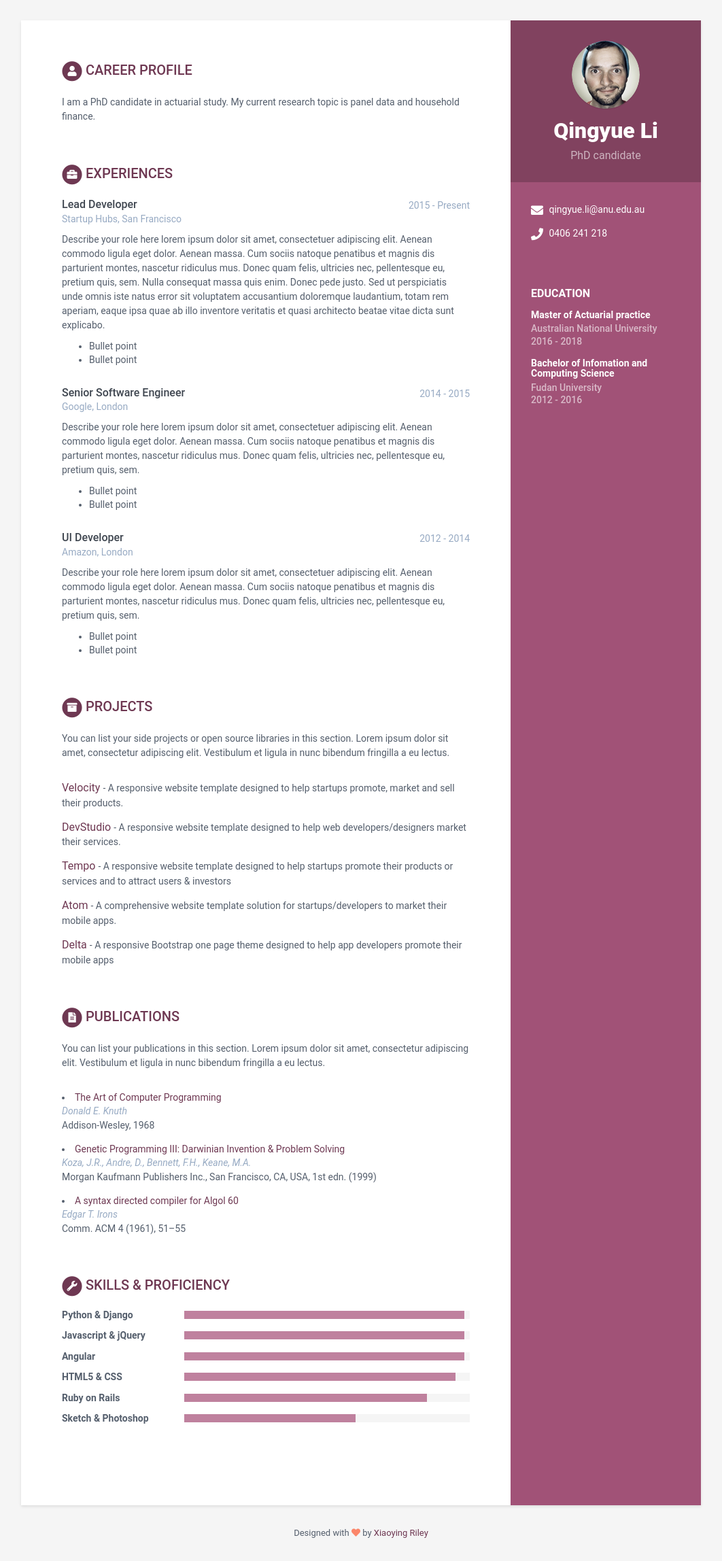
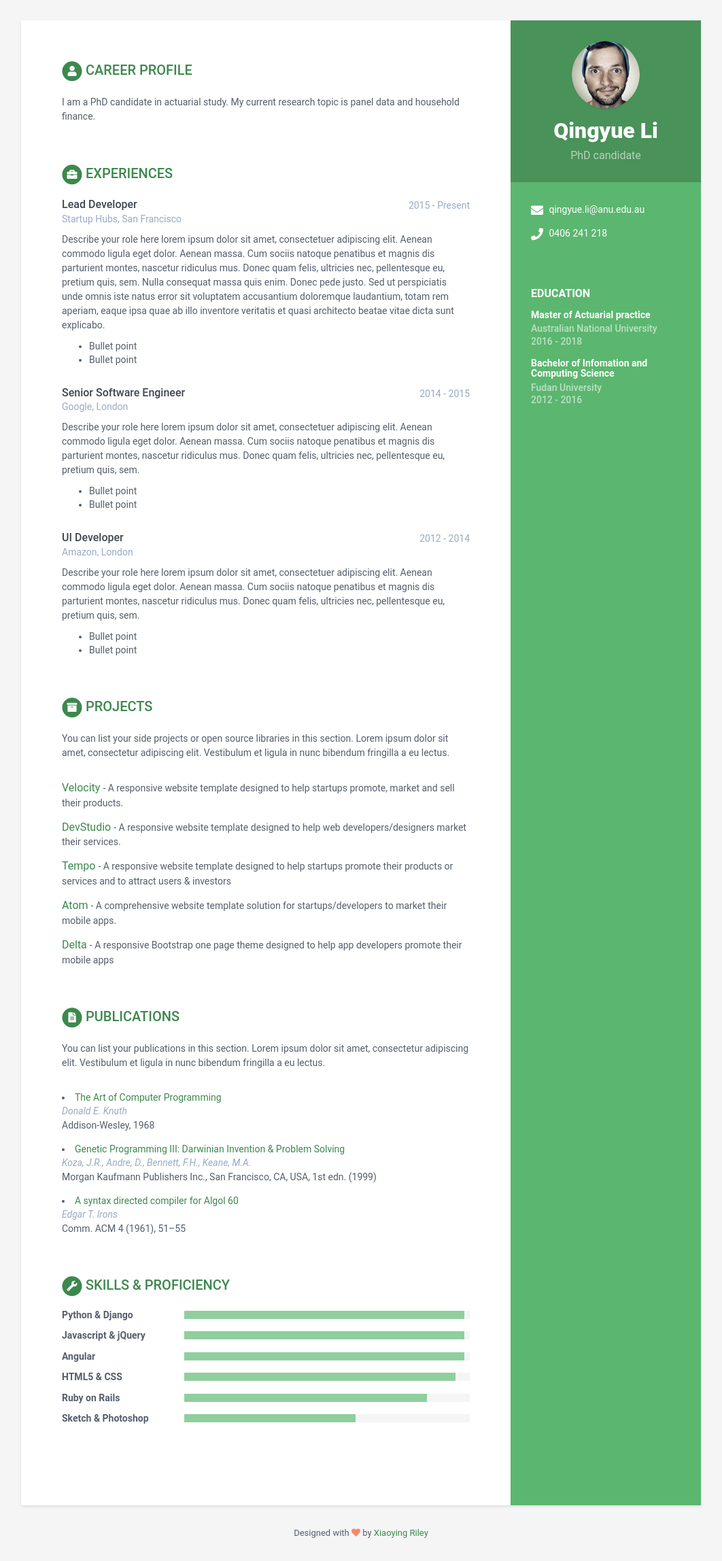
Before and after one commit to qingyue-li/qingyue-li.github.io, a Jekyll site: the page built from index.html, in a window 1280 px wide. Shown: the whole page at 68% size, without its empty margins (109-1171 px from the left). Built offline with Jekyll 4.4.1, drawn with Linux system fonts in a browser that asks for light colours.

Commit message:
Update _config.yml

```diff
--- a/_config.yml
+++ b/_config.yml
@@ -6,7 +6,7 @@ url: 'http://webjeda.com'
 baseurl: '/online-cv' #change it according to your repository name
 description: A beautiful Jekyll theme for creating resume
 # Style will be applied only after restarting the build or serve. Just choose one of the options.
-theme_skin: berry # blue turquoise green berry orange ceramic
+theme_skin: green # blue turquoise green berry orange ceramic
 chrome_mobile_color: #use hex colors (ex:#1976d2) or leave empty if you don't want a color for chrome mobile searchbar
 
 # Tracker
```
